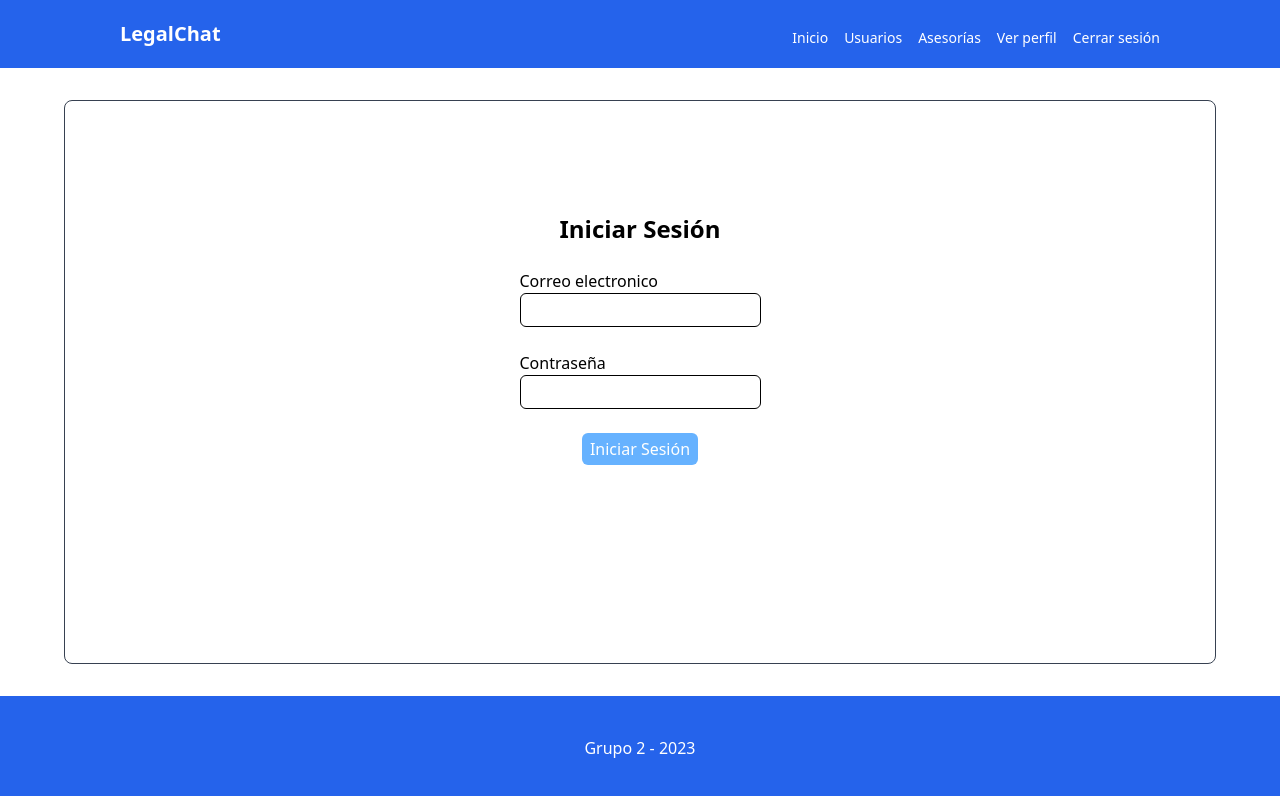
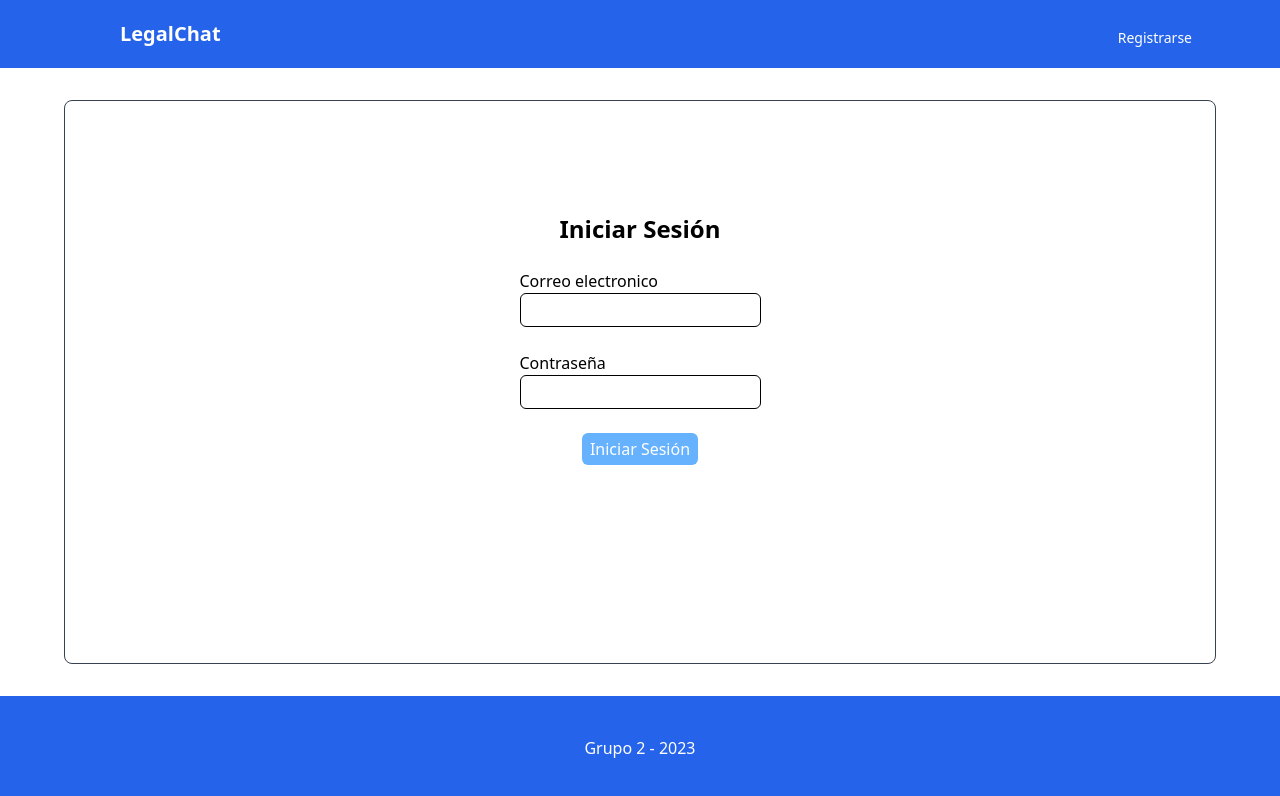
Before and after one commit to ql17001/legal_chat_frontend, a Next.js app: page /iniciar-sesion in a window 1280 px wide. Shown: the top 796 px of the page. Built offline with nearby package versions, Linux system fonts and the light colour scheme.

Commit message:
✨ Update Header

```diff
--- a/components/Header/index.tsx
+++ b/components/Header/index.tsx
@@ -1,17 +1,33 @@
+'use client';
 import { Routes } from '@/utils/constants'
-import React from 'react'
+import React, { useEffect, useState } from 'react'
 import Link from 'next/link'
-
-type TRole = undefined | 'Cliente' | 'Asesor' | 'Administrador';
-
-const getRole= ():TRole=> 'Administrador';
+import { deleteAuthentication, retrieveAuthentication } from '@/utils/authentication';
+import { usePathname, useRouter } from 'next/navigation';
 
 const Header = () => {
-    let role:TRole=getRole();
+    const [role, setRole] = useState<string>()
+    const router = useRouter();
+    const pathname = usePathname()
+
+    const onClickLogout = () => {
+      deleteAuthentication();
+      setRole(undefined);
+      router.push(Routes.LOGIN);
+    }
+
+    useEffect(() => {
+      const authentication = retrieveAuthentication();
+
+      if(authentication){
+        setRole(authentication.role);
+      }
+    }, [pathname])
+
 
     return (
         <div className='w-full items-end pb-5 pt-5 flex flex-row justify-between pl-10 bg-blue-600 text-white'>
-            <Link href="" className='text-xl px-20 font-bold'>LegalChat</Link>
+            <Link href={role ? Routes.HOME : Routes.LOGIN } className='text-xl px-20 font-bold'>LegalChat</Link>
 
             <div className="flex flex-row items-center pr-20">
             {role== undefined && <Link href={Routes.REGISTRARSE} className='text-sm px-2'>Registrarse</Link>}
@@ -21,7 +37,7 @@ const Header = () => {
             {(role==='Administrador') && <Link href={Routes.USUARIOS} className='text-sm px-2'>Usuarios</Link>}
             {(role==='Administrador'|| role==='Asesor') && <Link href={Routes.ASESORIAS}  className='text-sm px-2'>Asesorías</Link>}
             {(role==='Administrador'|| role==='Asesor'||role==='Cliente') && <Link href={Routes.VER_PERFIL} className='text-sm px-2'>Ver perfil</Link>}
-            {(role==='Administrador'|| role==='Asesor'||role==='Cliente') && <Link href={Routes.LOGIN} className='text-sm px-2 pr-10'>Cerrar sesión</Link>}
+            {(role==='Administrador'|| role==='Asesor'||role==='Cliente') && <button onClick={onClickLogout} className='bg-transparent text-sm px-2 pr-10'>Cerrar sesión</button>}
             </div>
         </div>
     )
--- a/utils/constants.ts
+++ b/utils/constants.ts
@@ -5,7 +5,7 @@ export enum Routes {
     USUARIOS = '/usuarios',
     REGISTRARSE = '/registrarme',
     VER_PERFIL = '/perfil',
-    LOGIN = '/login'
+    LOGIN = '/iniciar-sesion'
 
 
 
```
